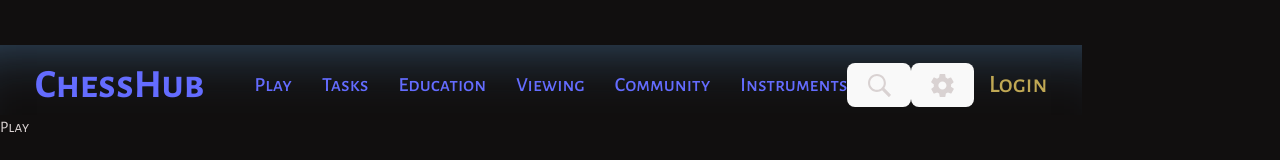
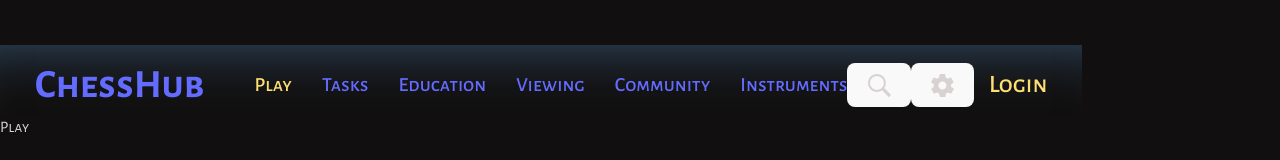
Before and after one commit to EugeneTsydenov/MyReactWebChess, a React (Vite) app: page /Play in a window 1280 px wide. Shown: the part 308-468 px from the top of the page. Built offline with nearby package versions, Linux system fonts and the light colour scheme.

Commit message:
Header improvements

```diff
--- a/src/components/Header/Header.module.css
+++ b/src/components/Header/Header.module.css
@@ -41,9 +41,14 @@
 .Header__login {
     font-size: 25px;
     font-weight: 500;
-    color: #c0a854;
+    color: var(--secondary-yellow);
 }
 
 .Logo {
     font-size: 40px;
+    transition: color .3s ease;
 }
+
+.Logo:hover {
+    color: var(--secondary-yellow);
+}
--- a/src/components/NavItemComponent/NavItemComponent.jsx
+++ b/src/components/NavItemComponent/NavItemComponent.jsx
@@ -1,16 +1,16 @@
 import React from 'react';
 import PropTypes from "prop-types";
-import {Link} from "react-router-dom";
+import {NavLink} from "react-router-dom";
 import styles from './NavItemComponent.module.css'
 
 const NavItemComponent = ({link}) => {
 	return (
 		<li>
-			<Link to={'/' + link}>
+			<NavLink to={'/' + link}>
 				<p className={styles.Text}>
 					{link}
 				</p>
-			</Link>
+			</NavLink>
 		</li>
 	);
 };
--- a/src/components/NavItemComponent/NavItemComponent.module.css
+++ b/src/components/NavItemComponent/NavItemComponent.module.css
@@ -1,3 +1,8 @@
 .Text {
     font-size: 20px;
+    transition: color .3s ease;
 }
+
+.Text:hover {
+    color: var(--secondary-yellow);
+}
--- a/src/styles/base/base.css
+++ b/src/styles/base/base.css
@@ -3,3 +3,7 @@ body {
     background-color: var(--primary-black);
     color: var(--primary-white)
 }
+
+.active {
+    color: var(--secondary-yellow);
+}
--- a/src/styles/base/vars.css
+++ b/src/styles/base/vars.css
@@ -2,4 +2,5 @@
     --main-font: 'Alegreya Sans SC', sans-serif;
     --primary-black: #110f0f;
     --primary-white: #d9d2d2;
+    --secondary-yellow: #ffdf71;
 }
```
